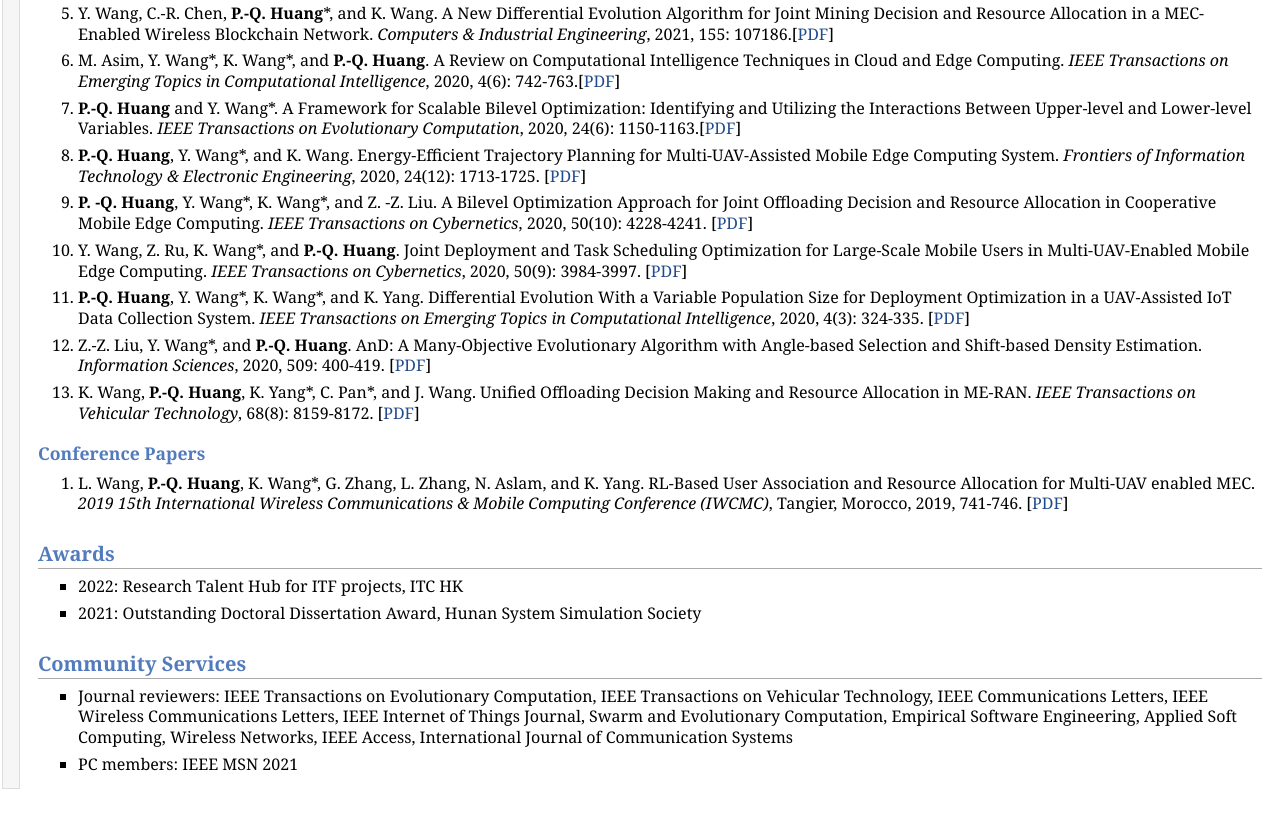
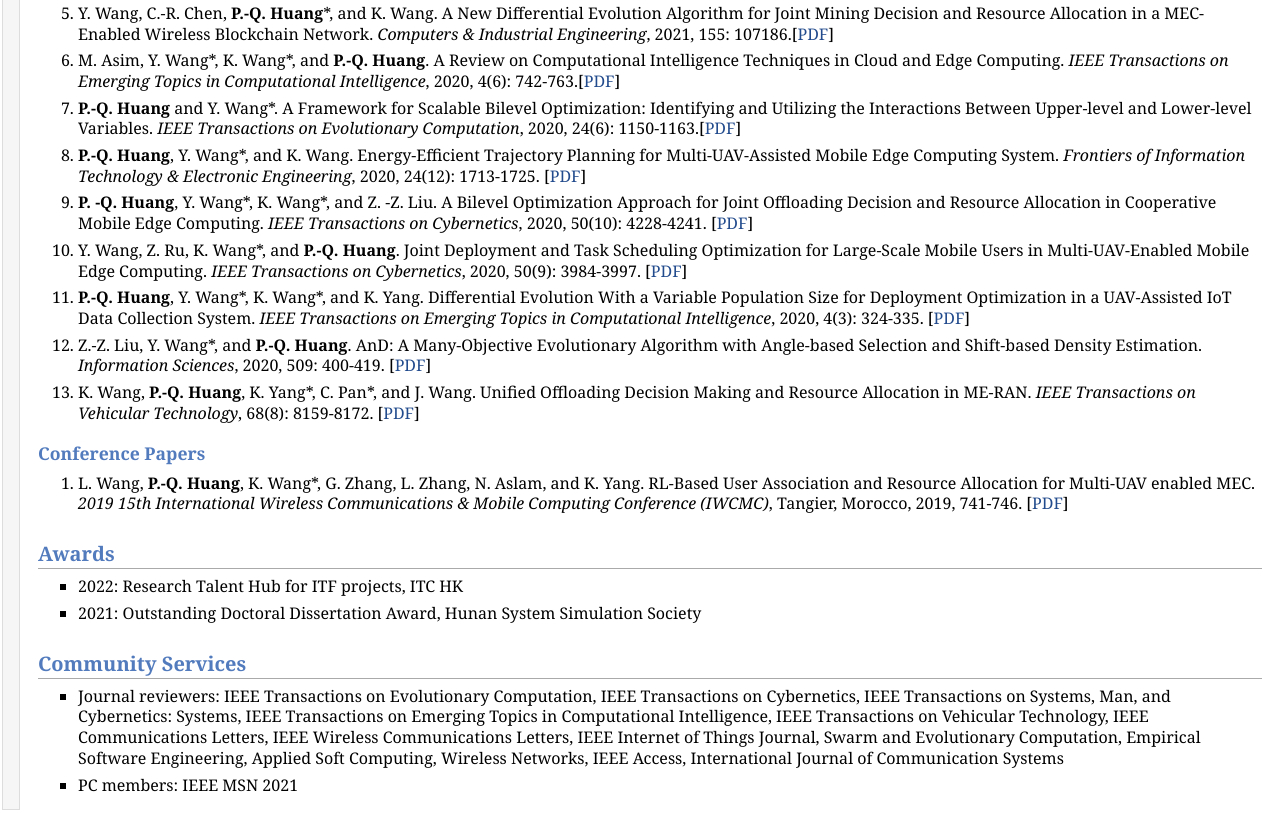
Before and after one commit to peiqiuhuang/peiqiuhuang.github.io, a plain HTML site: page index.html in a window 1280 px wide. Shown: the part 845-1665 px from the top of the page. Before the commit the page ends 1644 px from the top, so only its background shows below. Drawn offline with Linux system fonts and the light colour scheme.

Commit message:
Update index.html

```diff
--- a/index.html
+++ b/index.html
@@ -104,6 +104,9 @@ Email: pehuang [@] cityu.edu.hk</p>
 <li><p>2021: Outstanding Doctoral Dissertation Award, Hunan System Simulation Society</p></li></ul>
 <h2>Community Services</h2>
 <ul><li><p>Journal reviewers: IEEE Transactions on Evolutionary Computation,
+  IEEE Transactions on Cybernetics,
+  IEEE Transactions on Systems, Man, and Cybernetics: Systems,
+  IEEE Transactions on Emerging Topics in Computational Intelligence,
   IEEE Transactions on Vehicular Technology,
   IEEE Communications Letters,
   IEEE Wireless Communications Letters,
```
